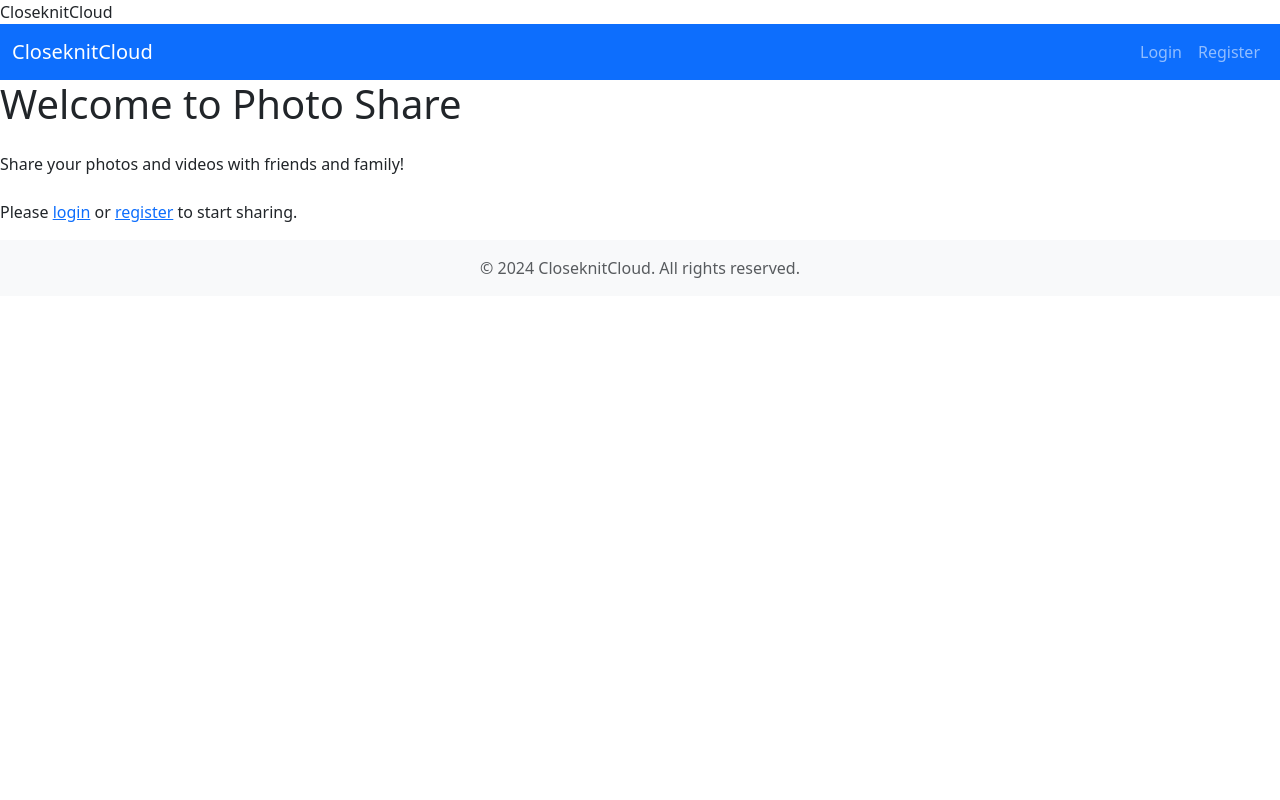
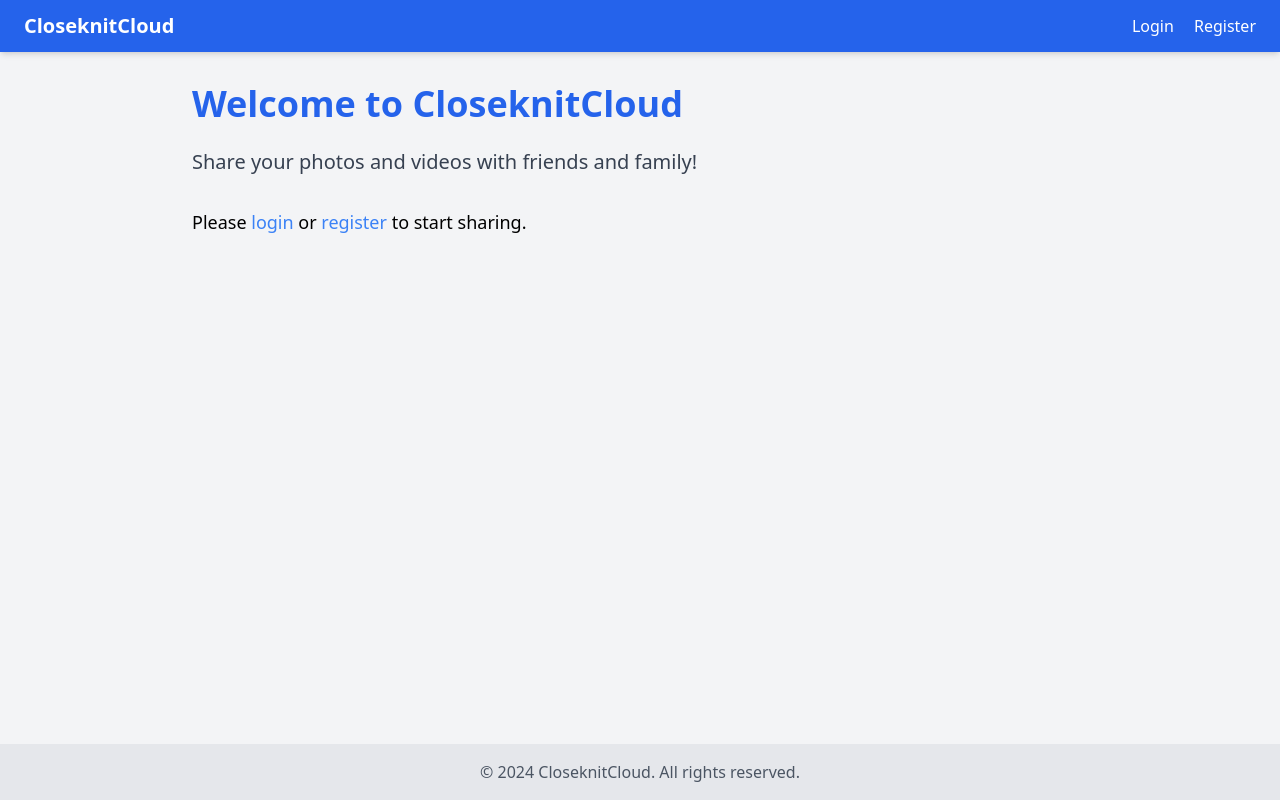
Before and after one commit to nltoosicks/CloseknitCloud, a Flask app: page / in a window 1280 px wide. Run offline with Flask 3, Linux system fonts and the light colour scheme; some libraries are stand-ins or nearby versions.

Commit message:
refactor: Refactor frontend to use Tailwind CSS and update app name to CloseknitCloud

```diff
--- a/app/templates/base.html
+++ b/app/templates/base.html
@@ -1,69 +1,41 @@
-{% from 'bootstrap5/utils.html' import render_messages %}
-<!doctype html>
+<!DOCTYPE html>
 <html lang="en">
 <head>
-    {% block head %}
-    <!-- Required meta tags -->
-    <meta charset="utf-8">
-    <meta name="viewport" content="width=device-width, initial-scale=1, shrink-to-fit=no">
-
-    {% block styles %}
-        <!-- Bootstrap CSS -->
-        {{ bootstrap.load_css() }}
-    {% endblock %}
-
+    <meta charset="UTF-8">
+    <meta name="viewport" content="width=device-width, initial-scale=1.0">
     <title>{% block title %}CloseknitCloud{% endblock %}</title>
-    {% endblock %}
+    <script src="https://cdn.tailwindcss.com"></script>
 </head>
-  <body>
-
-{% block page_title %}CloseknitCloud{% endblock %}
-
-    {% block navbar %}
-    <nav class="navbar navbar-expand-lg navbar-dark bg-primary">
-        <div class="container-fluid">
-            <a class="navbar-brand" href="{{ url_for('main.index') }}">CloseknitCloud</a>
-            <button class="navbar-toggler" type="button" data-bs-toggle="collapse" data-bs-target="#navbarNav" aria-controls="navbarNav" aria-expanded="false" aria-label="Toggle navigation">
-                <span class="navbar-toggler-icon"></span>
-            </button>
-            <div class="collapse navbar-collapse" id="navbarNav">
-                <ul class="navbar-nav ms-auto">
+<body class="flex flex-col min-h-screen bg-gray-100">
+    <nav class="bg-blue-600 text-white shadow-md">
+        <div class="container mx-auto px-6 py-3 flex justify-between items-center">
+            <a class="font-bold text-xl" href="{{ url_for('main.index') }}">CloseknitCloud</a>
+            <div class="space-x-4">
                 {% if current_user.is_authenticated %}
-                        <li class="nav-item">
-                            <a class="nav-link" href="{{ url_for('auth.logout') }}">Logout</a>
-                        </li>
+                    <a class="hover:text-blue-200" href="{{ url_for('auth.logout') }}">Logout</a>
                 {% else %}
-                        <li class="nav-item">
-                            <a class="nav-link" href="{{ url_for('auth.login') }}">Login</a>
-                        </li>
-                        <li class="nav-item">
-                            <a class="nav-link" href="{{ url_for('auth.register') }}">Register</a>
-                        </li>
+                    <a class="hover:text-blue-200" href="{{ url_for('auth.login') }}">Login</a>
+                    <a class="hover:text-blue-200" href="{{ url_for('auth.register') }}">Register</a>
                 {% endif %}
-                </ul>
             </div>
         </div>
     </nav>
-    {% endblock %}
 
-    {% block content %}
-    <div class="container mt-4">
-        {{ render_messages() }}
-        {% block page_content %}{% endblock %}
+    <main class="container mx-auto px-6 py-8 flex-grow">
+        {% with messages = get_flashed_messages(with_categories=true) %}
+            {% if messages %}
+                {% for category, message in messages %}
+                    <div class="bg-{{ category }}-100 border border-{{ category }}-400 text-{{ category }}-700 px-4 py-3 rounded relative mb-4" role="alert">
+                        <span class="block sm:inline">{{ message }}</span>
                     </div>
-    {% endblock %}
+                {% endfor %}
+            {% endif %}
+        {% endwith %}
+        {% block content %}{% endblock %}
+    </main>
 
-    {% block footer %}
-    <footer class="footer mt-auto py-3 bg-light">
-        <div class="container text-center">
-            <span class="text-muted">&copy; 2024 CloseknitCloud. All rights reserved.</span>
-        </div>
+    <footer class="bg-gray-200 text-center py-4 mt-8">
+        <p class="text-gray-600">&copy; 2024 CloseknitCloud. All rights reserved.</p>
     </footer>
-    {% endblock %}
-
-    {% block scripts %}
-        <!-- Optional JavaScript -->
-        {{ bootstrap.load_js() }}
-    {% endblock %}
 </body>
 </html>
--- a/app/templates/index.html
+++ b/app/templates/index.html
@@ -1,12 +1,14 @@
 {% extends "base.html" %}
 
 {% block content %}
-<h1 class="text-3xl font-bold mb-4">Welcome to Photo Share</h1>
-<p class="mb-4">Share your photos and videos with friends and family!</p>
-{% if current_user.is_authenticated %}
-    <p>Hello, {{ current_user.username }}!</p>
-    <!-- Add photo upload form and gallery here -->
-{% else %}
-    <p>Please <a href="{{ url_for('auth.login') }}" class="text-blue-500">login</a> or <a href="{{ url_for('auth.register') }}" class="text-blue-500">register</a> to start sharing.</p>
-{% endif %}
+<div class="max-w-4xl mx-auto">
+    <h1 class="text-4xl font-bold mb-6 text-blue-600">Welcome to CloseknitCloud</h1>
+    <p class="text-xl mb-8 text-gray-700">Share your photos and videos with friends and family!</p>
+    {% if current_user.is_authenticated %}
+        <p class="text-lg mb-4">Hello, <span class="font-semibold">{{ current_user.username }}</span>!</p>
+        <!-- Add photo upload form and gallery here -->
+    {% else %}
+        <p class="text-lg mb-4">Please <a href="{{ url_for('auth.login') }}" class="text-blue-500 hover:underline">login</a> or <a href="{{ url_for('auth.register') }}" class="text-blue-500 hover:underline">register</a> to start sharing.</p>
+    {% endif %}
+</div>
 {% endblock %}
--- a/requirements.txt
+++ b/requirements.txt
@@ -2,7 +2,7 @@ Flask==3.0.3
 Flask-Login==0.6.3
 Flask-SQLAlchemy==3.1.1
 Flask-WTF==1.2.1
-Bootstrap-Flask==2.3.3
 python-dotenv==1.0.1
 psycopg2-binary==2.9.9
 Werkzeug==3.0.1
+tailwind==3.1.5
```
Lines whose indentation alone changed are shown as unchanged.
